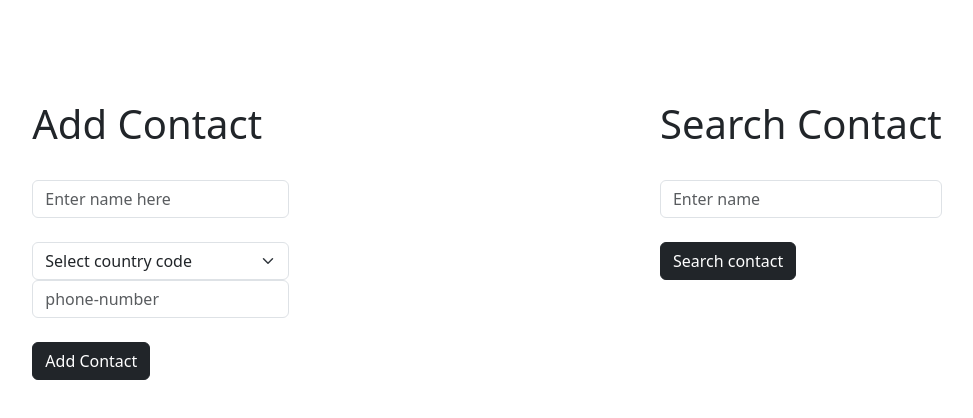
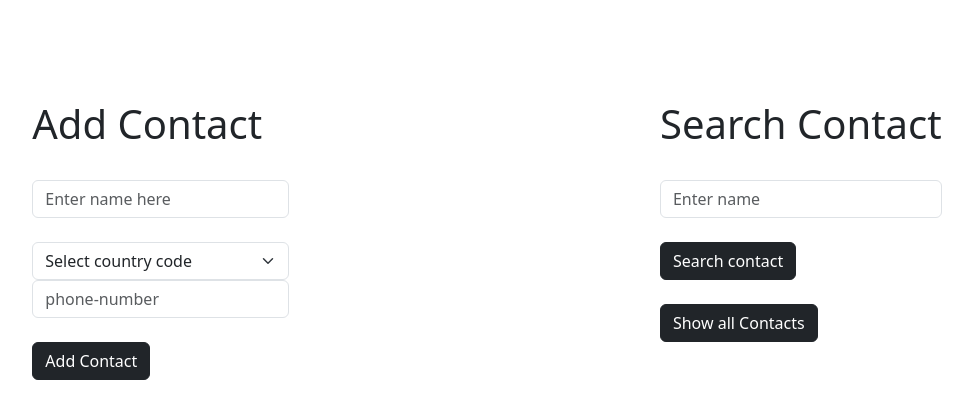
Before and after one commit to manuraj23/contact-directory-application, an Angular app in the folder contact-directory-task1/: page / in a window 1280 px wide. Shown: the top 418 px of the page, without its empty margins (153-1126 px from the left). Built offline with nearby package versions, Linux system fonts and the light colour scheme; no server answers.

Commit message:
show all contact function added

```diff
--- a/contact-directory-task1/src/app/app.html
+++ b/contact-directory-task1/src/app/app.html
@@ -13,10 +13,11 @@
         <option value="{{code.dial_code}}">{{code.dial_code}}({{code.name}})</option>
       }
     </select>
-    <input type="number" class="form-control" placeholder="phone-number" formControlName="phone"  >
+    <input type="number" class="form-control" placeholder="phone-number" formControlName="phone"   max="9999999999"  min="1000000000" >
     <br>
     <button class="btn btn-dark">Add Contact</button>
   </form>
+
 
 </div>
 
@@ -29,13 +30,25 @@
         <br>
         <button class="btn btn-dark">Search contact</button>
      </form>
+     <br>
+     <button class="btn btn-dark" (click)="showAll()">Show all Contacts</button>
+     @if(showall===true){
+      @for(contact of contacts; track contact){
+      <div class="result">
+      <h2>{{contact['name']}}</h2>
+      <h3>{{contact['code']}} {{contact['phone']}}</h3>
+      </div>
+     }
+    }
 
+     @if(showall===false){
      @for(search of searchedcontact; track search){
       <div class="result">
       <h2>{{search['name']}}</h2>
       <h3>{{search['code']}} {{search['phone']}}</h3>
       </div>
      }
+    }
 
 </div>
 </div>
--- a/contact-directory-task1/src/app/app.ts
+++ b/contact-directory-task1/src/app/app.ts
@@ -17,13 +17,15 @@ export class App {
   contactForm=new FormGroup({
     name: new FormControl('', Validators.required),
     countrycode: new FormControl('', Validators.required),
-    phone: new FormControl('', [Validators.required, Validators.maxLength(10)])
+    phone: new FormControl('', [Validators.required,Validators.max(9999999999),Validators.min(1000000000)])
   })
   searchForm=new FormGroup({
     name: new FormControl()
   })
 
   searchedcontact=[];
+  contacts=[];
+  showall=false;
   constructor(private countryService: Contact) {}
 
 ngOnInit() {
@@ -56,13 +58,14 @@ onSubmit(){
   contacts.push(contact);
   localStorage.setItem('contacts', JSON.stringify(contacts));
   console.log("saved contact");
+  alert("contact saved");
   console.log(contacts);
 
   this.contactForm.reset();
 }
 
 onSearch(){
-
+  this.showall=false;
   const searchname=this.searchForm.value.name||'';
   const storeddata=localStorage.getItem('contacts');
   let contacts= storeddata? JSON.parse(storeddata):[];
@@ -71,7 +74,7 @@ onSearch(){
   contact.name.toLowerCase().includes(searchname.toLowerCase())
 );
 console.log(result);
-if(!result){
+if(result.length==0){
   alert("contact not found");
 }
 else{
@@ -80,4 +83,11 @@ else{
 
 this.searchForm.reset();
 }
+
+showAll(){
+  this.showall=true;
+  const storeddata=localStorage.getItem('contacts');
+  this.contacts= storeddata? JSON.parse(storeddata):[];
+  console.log(this.contacts);
 }
+}
```
